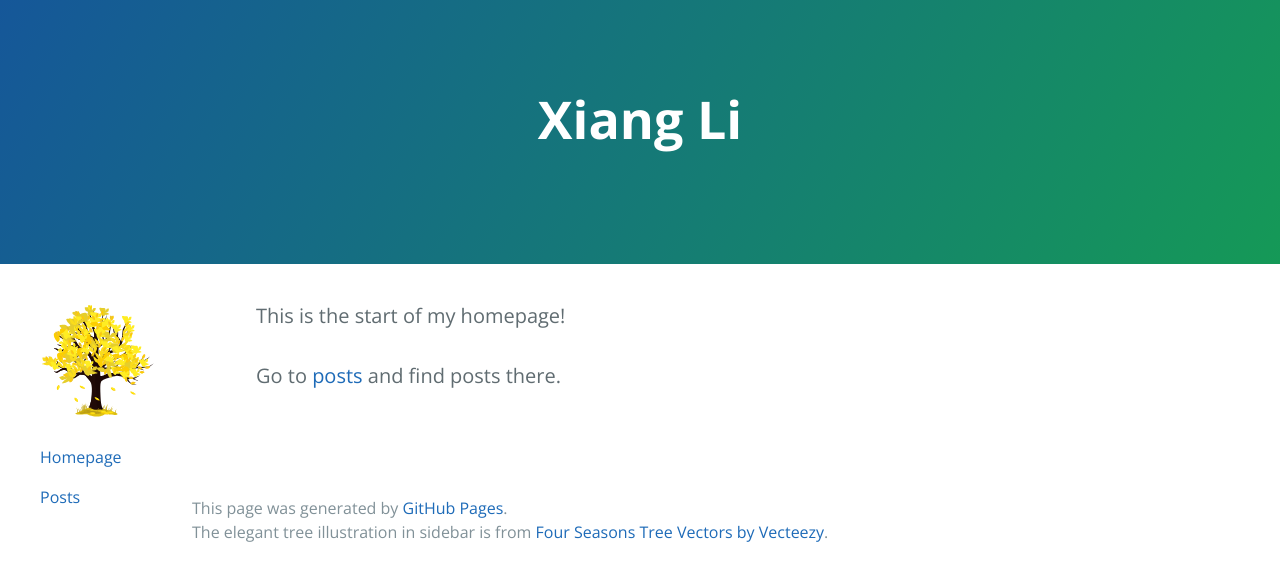
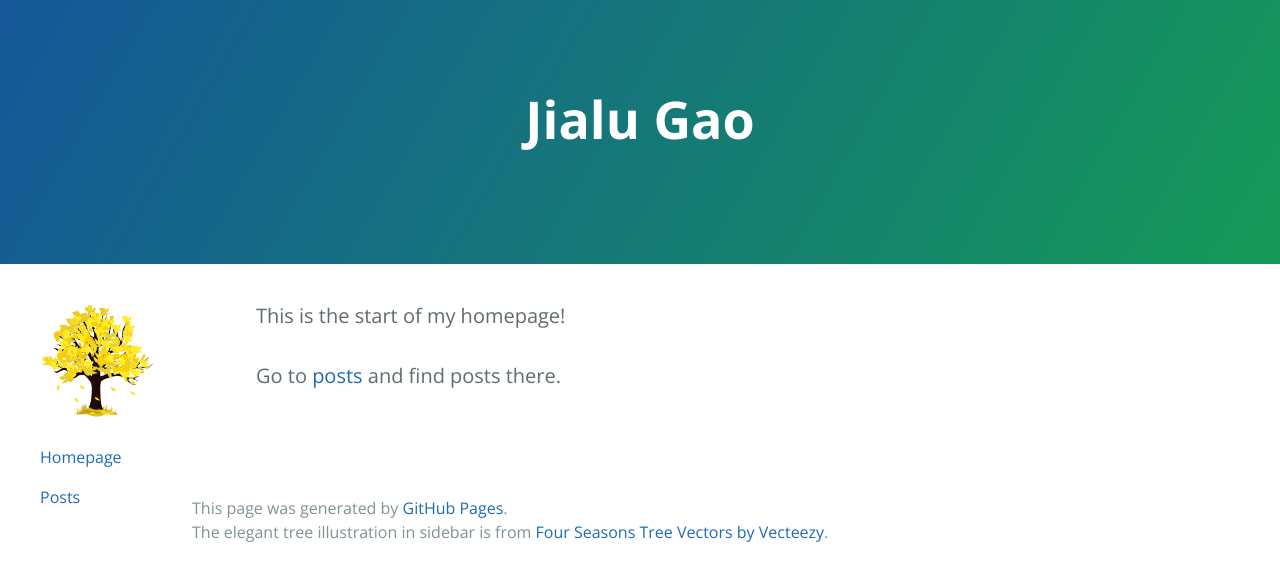
Before and after one commit to jialugao19/jialugao19.github.io, a Jekyll site: the page built from _pages/index.md, in a window 1280 px wide. Shown: the top 581 px of the page. Built offline with Jekyll 4.4.1, drawn with Linux system fonts in a browser that asks for light colours.

Commit message:
2nd update

```diff
--- a/_pages/index.md
+++ b/_pages/index.md
@@ -1,7 +1,7 @@
 ---
 layout: default
-title: Xiang Li
-description: j7168908jx@gmail.com
+title: Jialu Gao
+description: jialu1910@gmail.com
 ---
 
 This is the start of my homepage!
```
Also changed, not shown: _posts/2022-11-04-welcome.md (+1 -1 lines).
